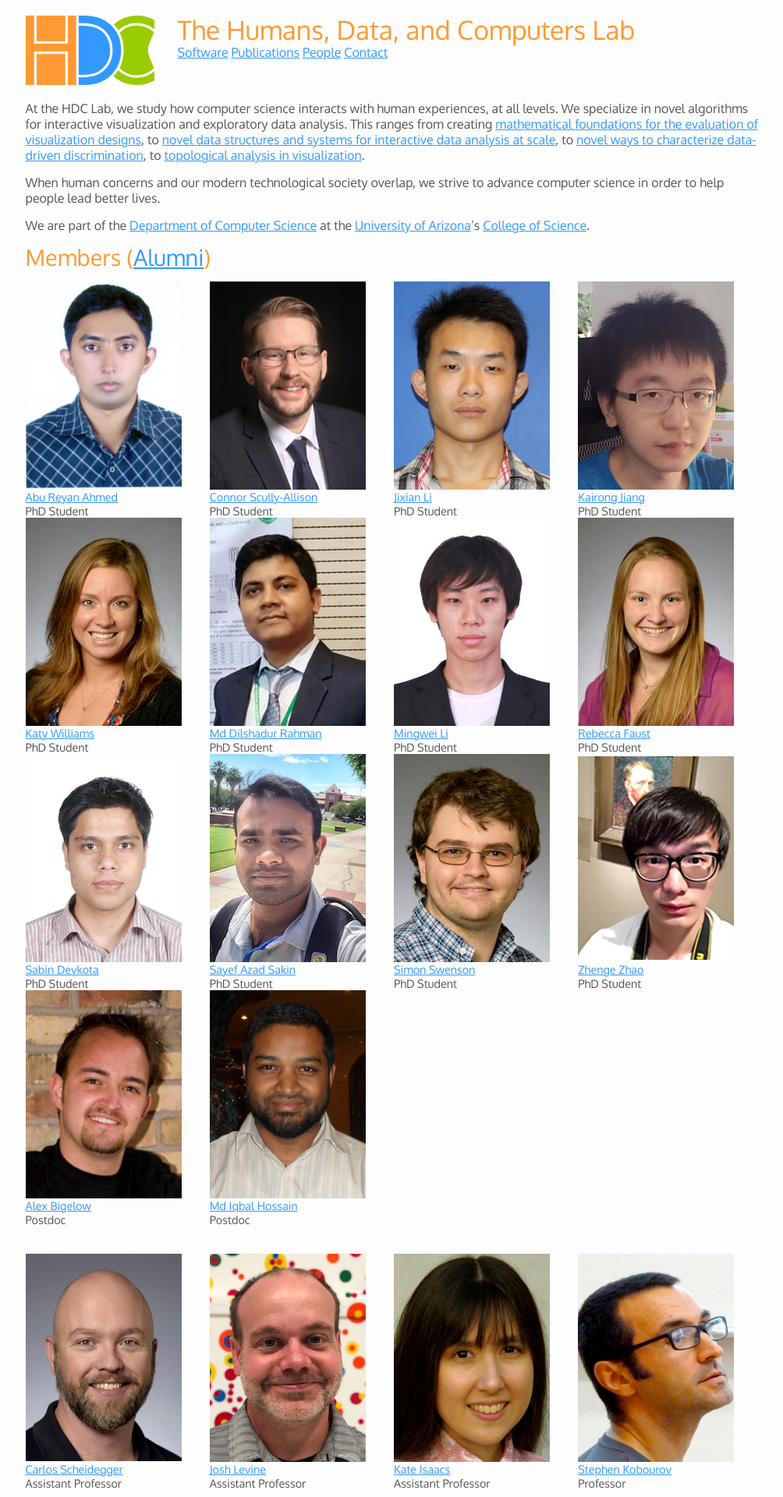
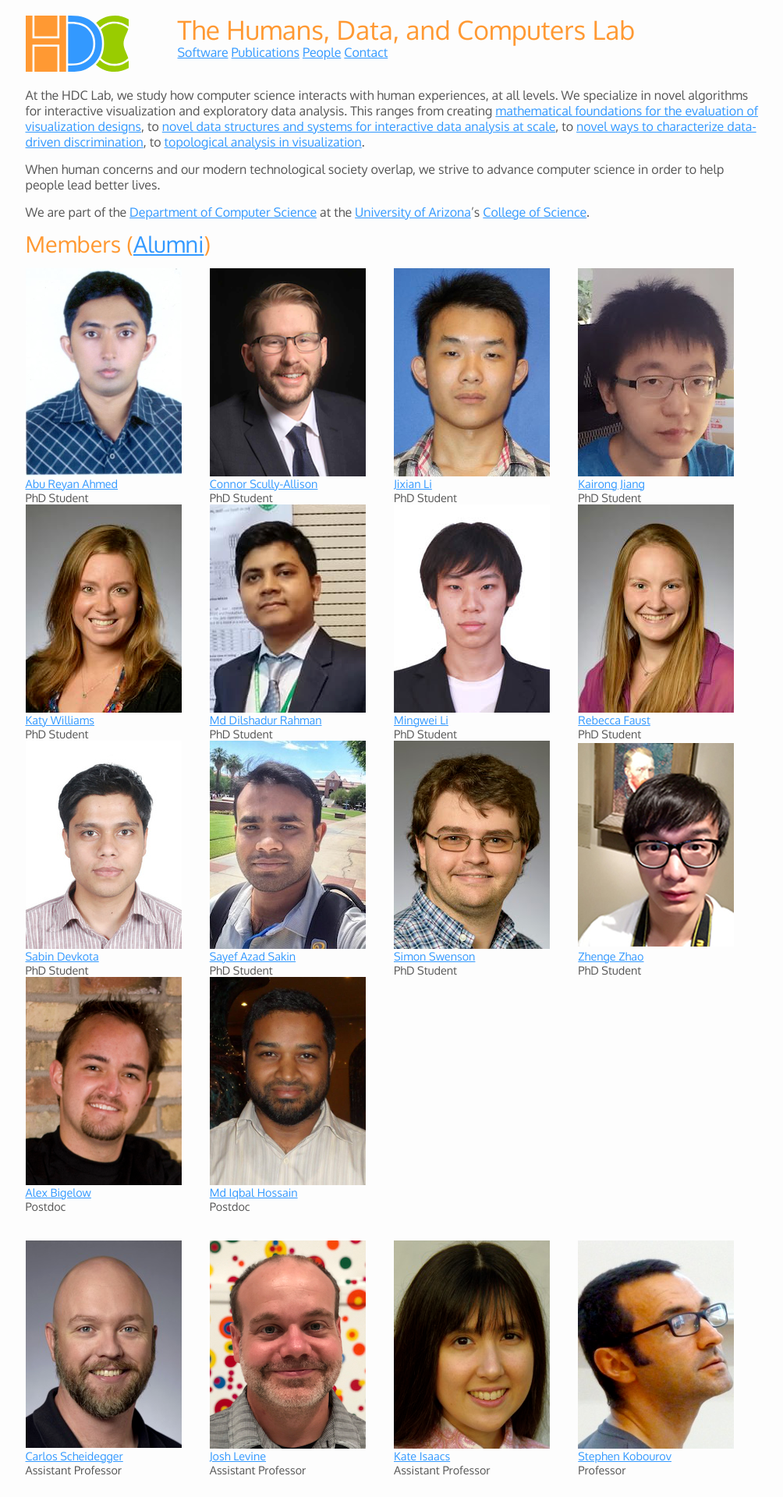
Before and after one commit to hdc-arizona/hdc-arizona.github.io, a Jekyll site: the page built from index.md, in a window 1280 px wide. Shown: the top 1920 px of the page at 78% size, without its empty margins (135-1139 px from the left). Built offline with Jekyll 4.4.1, drawn with Linux system fonts in a browser that asks for light colours.

Commit message:
One more fix on the logo

```diff
--- a/_layouts/main.html
+++ b/_layouts/main.html
@@ -9,7 +9,7 @@
 
     <div class="row">
       <div class="col-md-1"></div>
-      <div class="col-md-2 hidden-xs hidden-sm"><a href="http://hdc.cs.arizona.edu"><img id="logo" src="/img/logo.svg"></a><br/><br/></div>
+      <div class="col-md-2 hidden-xs hidden-sm"><a href="http://hdc.cs.arizona.edu"><img id="logo" height="72" src="/img/logo.svg"></a><br/><br/></div>
       <div class="col-md-8">
         <h1 style="display: inline;">{{ page.title }}</h1>
         <p>{% include topnav.html %}</p>
```
